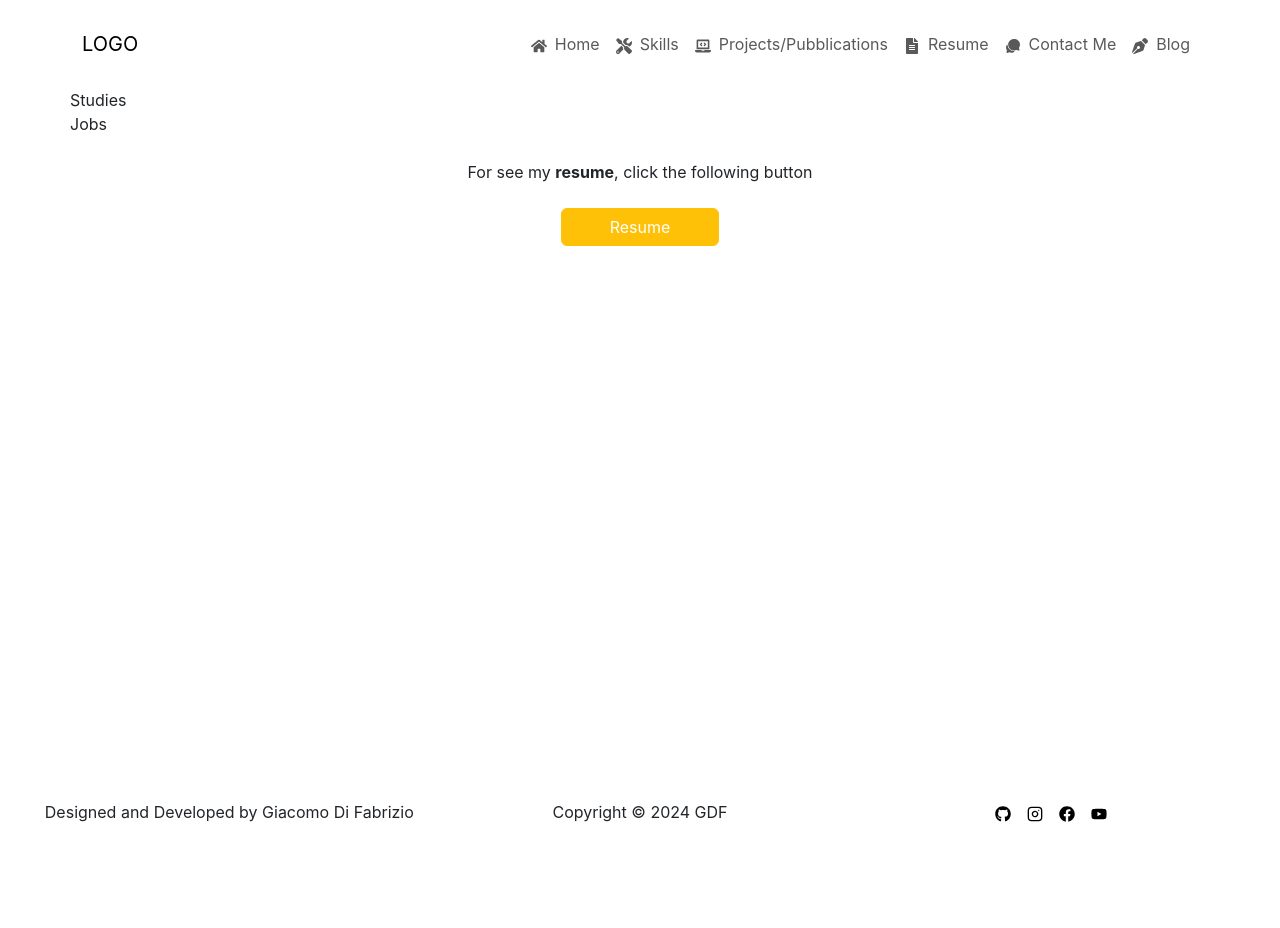
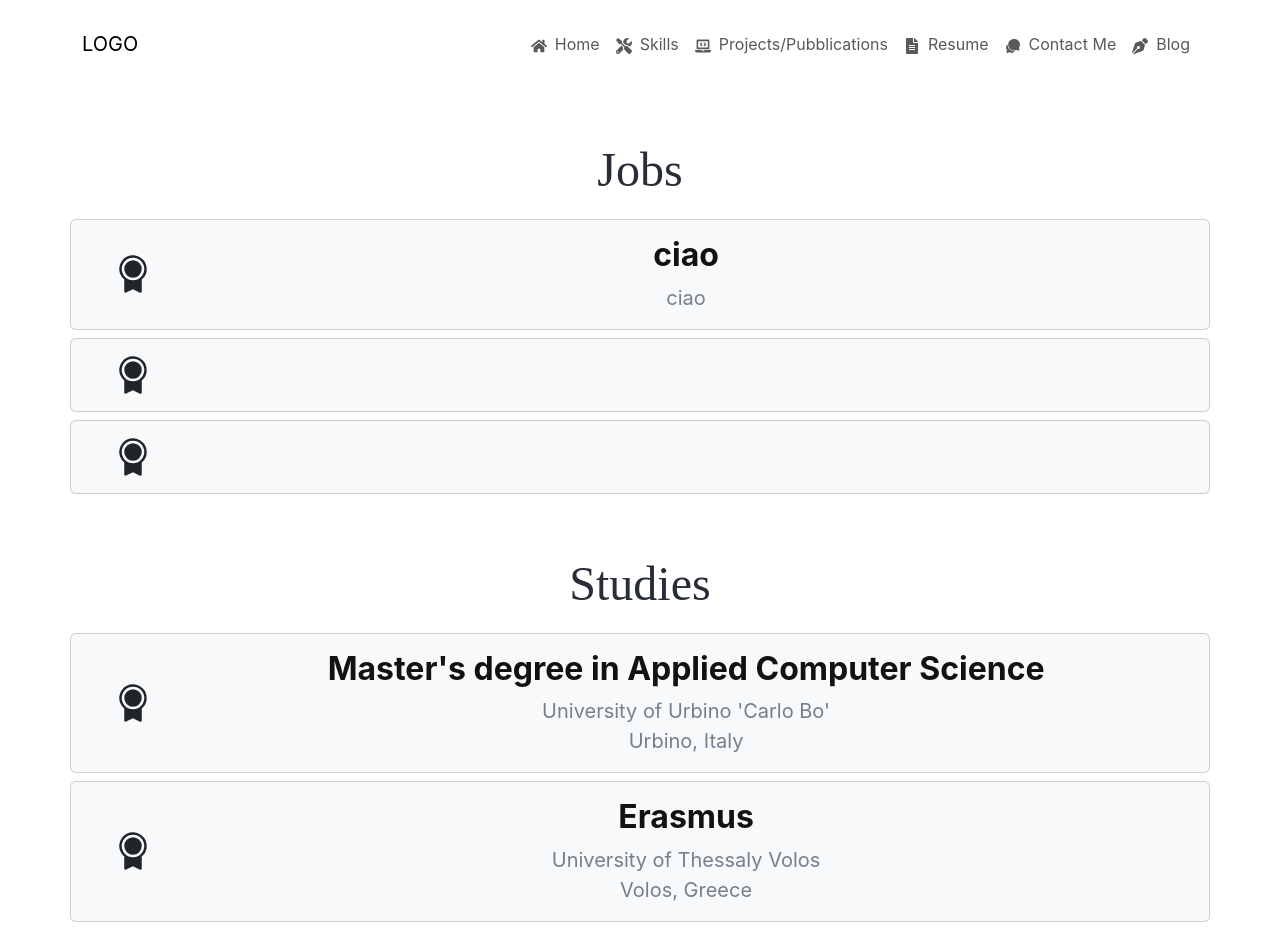
Before and after one commit to GiacomoDiFa/PortfolioGDF, a React (Create React App) app: page /PortfolioGDF/resume in a window 1280 px wide. Shown: the top 928 px of the page. Before the commit the page ends 848 px from the top, so only its background shows below. Built offline with nearby package versions, Linux system fonts and the light colour scheme; the HTML template or start-up script is replaced by a standard one.

Commit message:
initialized work on Resume page

```diff
--- /dev/null
+++ b/src/assets/jobs.json
@@ -0,0 +1,25 @@
+{
+    "jobs": [
+        {
+            "title": "ciao",
+            "company": "ciao",
+            "description": "",
+            "location": "",
+            "duration": ""
+        },
+        {
+            "title": "",
+            "company": "",
+            "description": "",
+            "location": "",
+            "duration": ""
+        },
+        {
+            "title": "",
+            "company": "",
+            "description": "",
+            "location": "",
+            "duration": ""
+        }
+    ]
+}
--- /dev/null
+++ b/src/assets/studies.json
@@ -0,0 +1,33 @@
+{
+    "studies": [
+        {
+            "title": "Master's degree in Applied Computer Science",
+            "istitute": "University of Urbino 'Carlo Bo'",
+            "thesis": "",
+            "location": "Urbino, Italy",
+            "finalgrade": "110/110 with honors",
+            "duration": ""
+        },
+        {
+            "title": "Erasmus",
+            "istitute": "University of Thessaly Volos",
+            "location": "Volos, Greece",
+            "duration": ""
+        },
+        {
+            "title": "Bachelor's Degree in Applied Computer Science",
+            "istitute": "University of Urbino 'Carlo Bo'",
+            "thesis": "",
+            "location": "Urbino, Italy",
+            "finalgrade": "110/110 with honors",
+            "duration": ""
+        },
+        {
+            "title": "Scientific high school diploma",
+            "istitute": "Istituto Omnicomprensivo 'Montefeltro'",
+            "location": "Sassocorvaro, Italy",
+            "finalgrade": "87/100",
+            "duration": ""
+        }
+    ]
+}
--- /dev/null
+++ b/src/components/CardJobs.js
@@ -0,0 +1,68 @@
+import React, { useEffect, useState } from 'react'
+import { Card, Col, Row } from 'react-bootstrap'
+import { PiMedalFill } from 'react-icons/pi'
+
+export default function CardJob({ title, company, description, location, duration }) {
+  const [isMobile, setIsMobile] = useState(window.innerWidth <= 768)
+  const [isHovered, setIsHovered] = useState(false)
+
+  useEffect(() => {
+    const handleResize = () => setIsMobile(window.innerWidth <= 768)
+    window.addEventListener('resize', handleResize)
+
+    return () => window.removeEventListener('resize', handleResize)
+  }, [])
+
+  const cardStyle = {
+    backgroundColor: isHovered ? '#e0f7ff' : 'light',
+    borderColor: isHovered ? '#009999' : '',
+    transition: 'all 0.3s ease-in-out',
+  }
+
+  const titleStyle = {
+    color: isHovered ? '' : '#101214',
+    fontSize: isMobile ? '24px' : '32px',
+    fontWeight: 'bold',
+  }
+
+  const textStyle = {
+    color: isHovered ? '#009999' : '#73808D',
+    fontSize: isMobile ? '16px' : '20px',
+    fontWeight: '400',
+  }
+
+  return (
+    <Card
+      bg="light"
+      text="dark"
+      className="mb-2"
+      style={cardStyle}
+      onMouseEnter={() => setIsHovered(true)}
+      onMouseLeave={() => setIsHovered(false)}
+    >
+      <Card.Body>
+        <Row>
+          {/* Icon column */}
+          <Col
+            xs="1"
+            className="d-flex align-items-center justify-content-center"
+          >
+            <div className="">
+              <PiMedalFill size={40} />
+            </div>
+          </Col>
+
+          {/* Details column */}
+          <Col>
+            <Card.Title style={titleStyle}>{title}</Card.Title>
+            <Card.Text>
+              <div style={textStyle}>{company}</div>
+              <div style={textStyle}>{description}</div>
+              <div style={textStyle}>{location}</div>
+            </Card.Text>
+          </Col>
+        </Row>
+      </Card.Body>
+    </Card>
+  )
+}
--- /dev/null
+++ b/src/components/CardStudie.js
@@ -0,0 +1,68 @@
+import React, { useEffect, useState } from 'react'
+import { Card, Col, Row } from 'react-bootstrap'
+import { PiMedalFill } from 'react-icons/pi'
+
+export default function CardStudie({ title, istitute, thesis, location, finalgrade,duration }) {
+  const [isMobile, setIsMobile] = useState(window.innerWidth <= 768)
+  const [isHovered, setIsHovered] = useState(false)
+
+  useEffect(() => {
+    const handleResize = () => setIsMobile(window.innerWidth <= 768)
+    window.addEventListener('resize', handleResize)
+
+    return () => window.removeEventListener('resize', handleResize)
+  }, [])
+
+  const cardStyle = {
+    backgroundColor: isHovered ? '#e0f7ff' : 'light',
+    borderColor: isHovered ? '#009999' : '',
+    transition: 'all 0.3s ease-in-out',
+  }
+
+  const titleStyle = {
+    color: isHovered ? '' : '#101214',
+    fontSize: isMobile ? '24px' : '32px',
+    fontWeight: 'bold',
+  }
+
+  const textStyle = {
+    color: isHovered ? '#009999' : '#73808D',
+    fontSize: isMobile ? '16px' : '20px',
+    fontWeight: '400',
+  }
+
+  return (
+    <Card
+      bg="light"
+      text="dark"
+      className="mb-2"
+      style={cardStyle}
+      onMouseEnter={() => setIsHovered(true)}
+      onMouseLeave={() => setIsHovered(false)}
+    >
+      <Card.Body>
+        <Row>
+          {/* Icon column */}
+          <Col
+            xs="1"
+            className="d-flex align-items-center justify-content-center"
+          >
+            <div className="">
+              <PiMedalFill size={40} />
+            </div>
+          </Col>
+
+          {/* Details column */}
+          <Col>
+            <Card.Title style={titleStyle}>{title}</Card.Title>
+            <Card.Text>
+              <div style={textStyle}>{istitute}</div>
+              <div style={textStyle}>{thesis}</div>
+              <div style={textStyle}>{location}</div>
+            </Card.Text>
+          </Col>
+        </Row>
+      </Card.Body>
+    </Card>
+  )
+}
--- a/src/pages/Resume.js
+++ b/src/pages/Resume.js
@@ -1,12 +1,34 @@
 import React from 'react'
 import { Button, Col, Container, Row } from 'react-bootstrap'
 import { Link } from 'react-router-dom'
+import jobsJsonData from '../assets/jobs.json'
+import studiesJsonData from '../assets/studies.json'
+import CardJob from '../components/CardJobs'
+import CardStudie from '../components/CardStudie'
+
 
 function Resume() {
   return (
     <Container>
-      <Row>Studies</Row>
-      <Row>Jobs</Row>
+      <h1 className="mt-5 mb-3" style={{fontFamily:"Source Sans Pro sans-serif", fontSize:'48px', lineHeight:'67.2px', textAlign:'center', letterSpacing:'normal', color:'#282d38'}}>Jobs</h1>
+      <Row>{jobsJsonData.jobs.map((job)=>(
+        <CardJob key={job.title} title={job.title} company={job.company} description={job.description} duration={job.duration} location={job.location}/>
+      ))}</Row>
+      <h1 className="mt-5 mb-3" style={{fontFamily:"Source Sans Pro sans-serif", fontSize:'48px', lineHeight:'67.2px', textAlign:'center', letterSpacing:'normal', color:'#282d38'}}>Studies</h1>
+      <Row>{studiesJsonData.studies.map((studie)=>(
+        <CardStudie key={studie.title} title={studie.title} istitute={studie.istitute} description={studie.thesis} location={studie.location} finalgrade={studie.finalgrade} duration={studie.duration}/>
+      ))}</Row>
+
+
+
+
+
+
+
+
+
+
+
       <Row className="d-inline">
         <Col></Col>
         For see my <b className="ps-0 pe-0">resume</b>, click the following
@@ -29,7 +51,6 @@ function Resume() {
         </Col>
         <Col></Col>
       </Row>
-      <Row className="" style={{ height: '530px' }}></Row>
     </Container>
   )
 }
```
